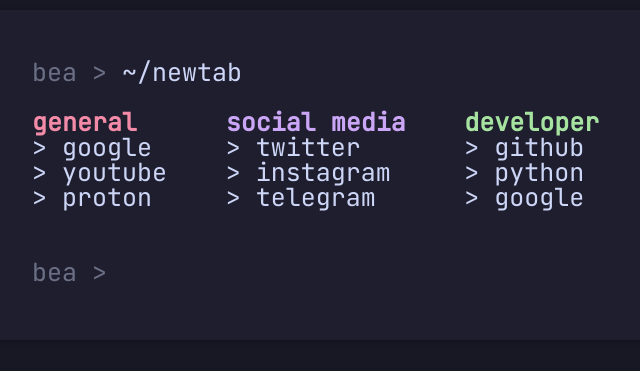
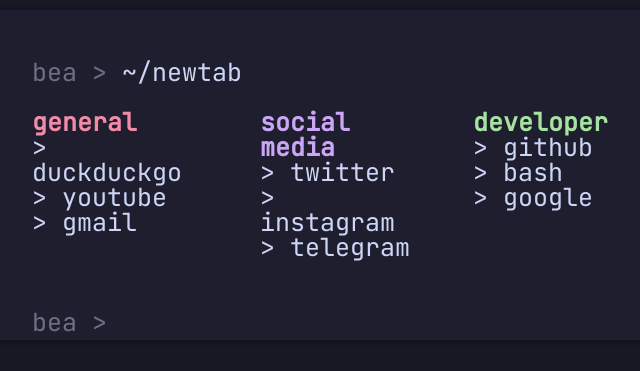
Before and after one commit to StanTheAwesomeMan/StanTheAwesomeMan.github.io, a plain HTML site: page index.html in a window 1280 px wide. Shown: the part 225-596 px from the top of the page, without its empty margins (320-960 px from the left). Drawn offline with Linux system fonts and the light colour scheme.

Commit message:
Update index.html

```diff
--- a/index.html
+++ b/index.html
@@ -129,9 +129,9 @@
   <nav>
     <ul>
       <li>general</li>
-      <li><a href="https://google.com">> google</a></li>
+      <li><a href="https://duckduckgo.com/">> duckduckgo</a></li>
       <li><a href="https://youtube.com">> youtube</a></li>
-      <li><a href="https://mail.proton.me">> proton</a></li>
+      <li><a href="https://mail.google.com/mail/u/0/#inbox">> gmail</a></li>
     </ul>
 
     <ul>
@@ -144,7 +144,7 @@
     <ul>
       <li>developer</li>
       <li><a href="https://github.com">> github</a></li>
-      <li><a href="https://python.org">> python</a></li>
+      <li><a href="https://www.gnu.org/software/bash/">> bash</a></li>
       <li><a href="https://google.com/">> google</a></li>
     </ul>
   </nav>
```
